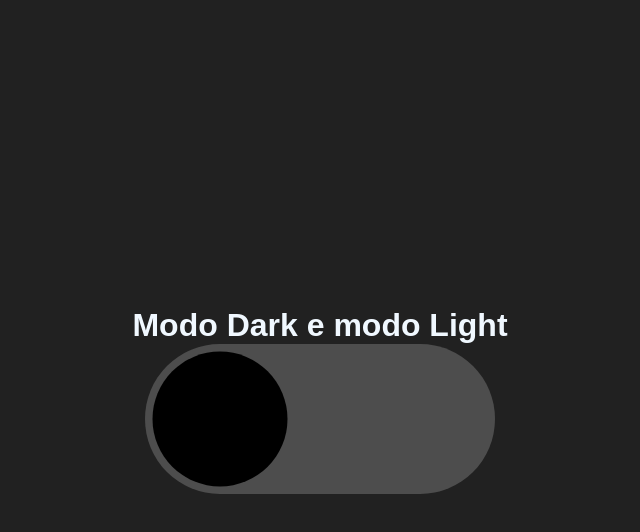
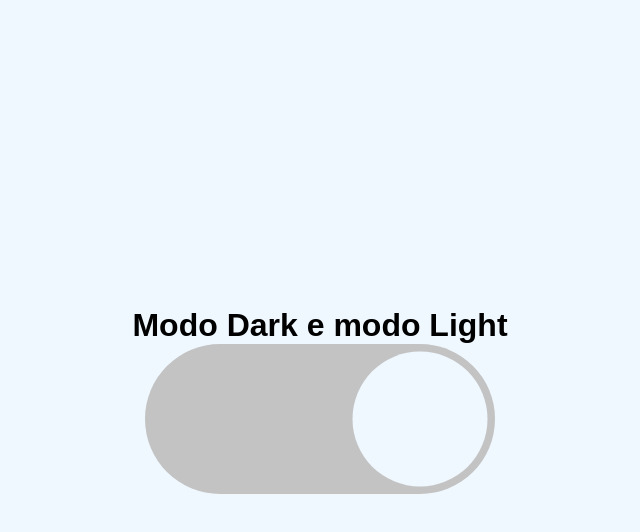
Before and after one commit to Beto2Franca/html-css, a plain HTML site: page extra01/index.html in a window 1280 px wide. Both pictures are taken after a click on the element 640 px from the left and 418 px from the top of the page. Shown: the whole page, without its empty margins (320-960 px from the left). Drawn offline with Linux system fonts and the light colour scheme.

Commit message:
botao teste final

```diff
--- a/extra01/index.html
+++ b/extra01/index.html
@@ -19,6 +19,8 @@
             justify-content: center;
             align-items: center;
             background-color: #212121;
+
+            transition: .5s;
         }
         h1{
             color: aliceblue;
@@ -39,6 +41,27 @@
             border-radius: 50%;
 
             transform: scale(.9);
+            position: absolute;
+            left: 0;
+            transition: .5s;
+        }
+
+        .trilho.dark {
+            background-color: #c3c3c3;
+        }
+
+        /* A class dark que existe dentro da class trilho */
+        .trilho.dark  .indicador{
+            left: 200px;
+            background-color: aliceblue;
+
+        }
+
+        body.dark{
+            background-color: aliceblue;
+        }
+        body.dark h1{
+            color: black;
         }
     </style>
 </head>
@@ -51,9 +74,11 @@
 
     <script>
         let trilho = document.getElementById('trilho')
+        let body = document.querySelector('body')
 
         trilho.addEventListener('click', ()=>{
             trilho.classList.toggle('dark')
+            body.classList.toggle('dark')
         })
     </script>
 </body>
```
